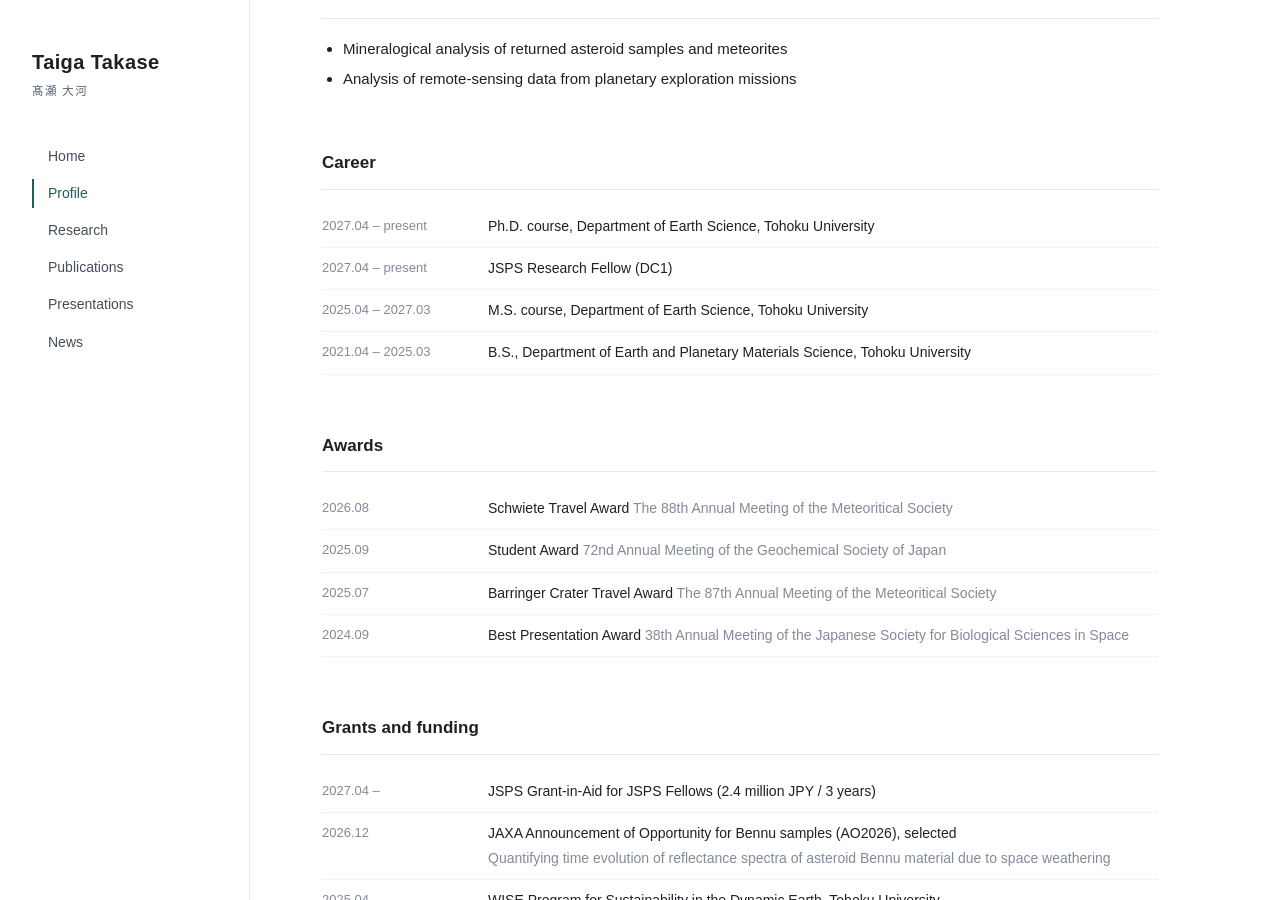
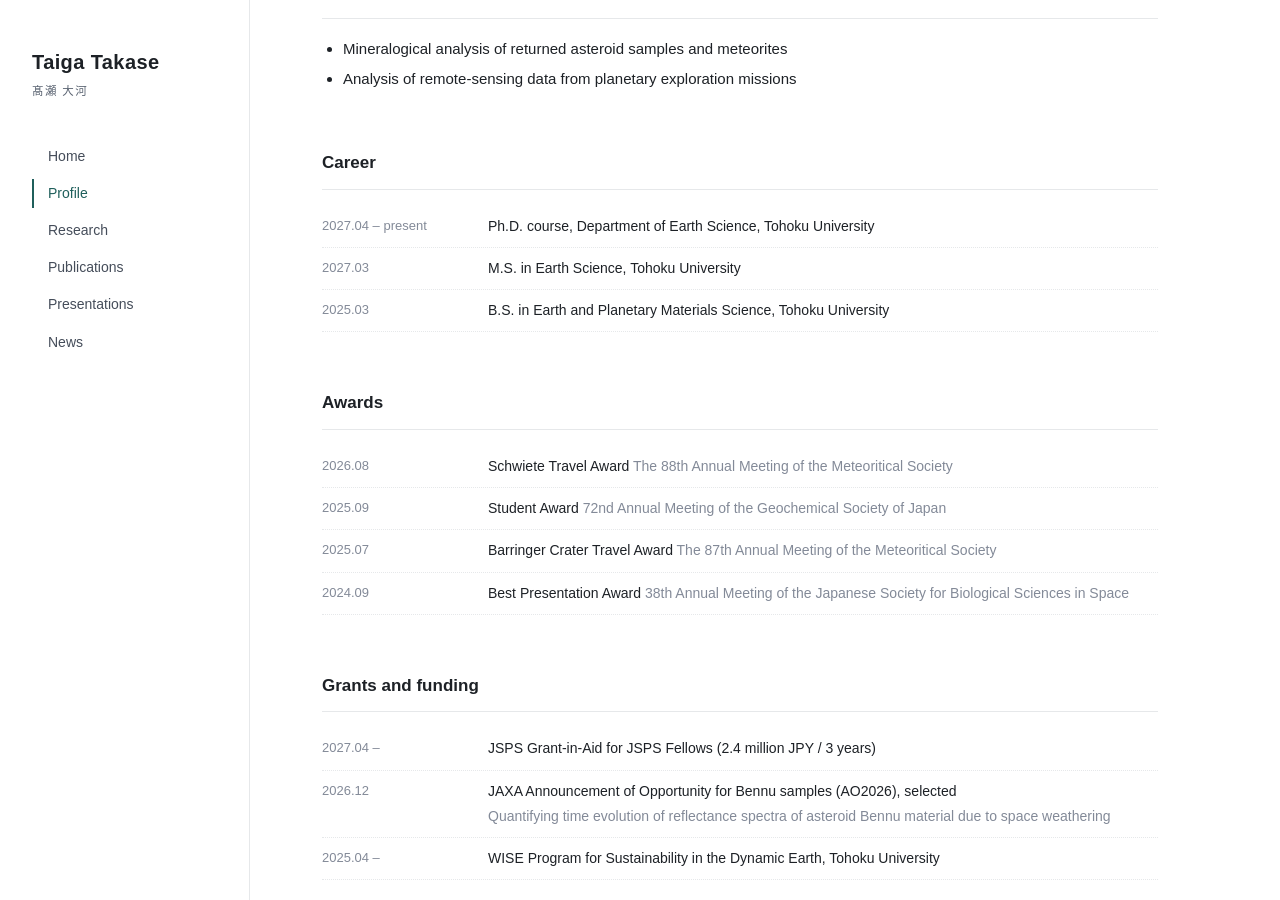
Before and after one commit to takasetaigat1/takasetaigat1.github.io, a Jekyll site: the page built from en/profile.html, in a window 1280 px wide and 900 px high, scrolled down 394 px. Built offline with Jekyll 4.4.1, drawn with Linux system fonts in a browser that asks for light colours; some web fonts are replaced.

Commit message:
EN: career as degrees + years; no DC1 outside grants
Co-Authored-By: Claude Fable 5.1 <noreply@anthropic.com>
Claude-Session: https://claude.ai/code/session_01WJ69PvNMxXwpNZfvYmXkxj

```diff
--- a/_config.yml
+++ b/_config.yml
@@ -14,7 +14,7 @@ author:
   affiliation_ja: 東北大学 理学研究科 地学専攻
   affiliation_en: Department of Earth Science, Graduate School of Science, Tohoku University
   position_ja: 博士課程 / 日本学術振興会 特別研究員（DC1）
-  position_en: Ph.D. student / JSPS Research Fellow (DC1)
+  position_en: Ph.D. student
   lab_ja: 初期太陽系進化学研究室
   lab_en: Laboratory for Early Solar System Evolution
   email: takase.taiga.t1@dc.tohoku.ac.jp
--- a/_data/profile.yml
+++ b/_data/profile.yml
@@ -9,21 +9,23 @@ interests_en:
   - Mineralogical analysis of returned asteroid samples and meteorites
   - Analysis of remote-sensing data from planetary exploration missions
 
+# hide_en: true を付けた項目は英語ページに出ません。英語側は在学中以外「学位と取得年」だけ書く
 career:
   - period: 2027.04 – 現在
     period_en: 2027.04 – present
     text: 東北大学 理学研究科 地学専攻 博士課程
     text_en: Ph.D. course, Department of Earth Science, Tohoku University
   - period: 2027.04 – 現在
-    period_en: 2027.04 – present
     text: 日本学術振興会 特別研究員（DC1）
-    text_en: JSPS Research Fellow (DC1)
+    hide_en: true
   - period: 2025.04 – 2027.03
+    period_en: "2027.03"
     text: 東北大学 理学研究科 地学専攻 修士課程
-    text_en: M.S. course, Department of Earth Science, Tohoku University
+    text_en: M.S. in Earth Science, Tohoku University
   - period: 2021.04 – 2025.03
+    period_en: "2025.03"
     text: 東北大学 理学部 地球惑星物質科学科
-    text_en: B.S., Department of Earth and Planetary Materials Science, Tohoku University
+    text_en: B.S. in Earth and Planetary Materials Science, Tohoku University
 
 awards:
   - period: 2026.08
--- a/en/profile.html
+++ b/en/profile.html
@@ -19,7 +19,7 @@ permalink: /en/profile/
 <div class="content"><ul>{% for i in p.interests_en %}<li>{{ i }}</li>{% endfor %}</ul></div>
 
 <h2>Career</h2>
-<ul class="timeline">{% for e in p.career %}<li><span class="dt">{{ e.period_en | default: e.period }}</span><span>{{ e.text_en | default: e.text }}</span></li>{% endfor %}</ul>
+<ul class="timeline">{% for e in p.career %}{% unless e.hide_en %}<li><span class="dt">{{ e.period_en | default: e.period }}</span><span>{{ e.text_en | default: e.text }}</span></li>{% endunless %}{% endfor %}</ul>
 
 {% if p.awards.size > 0 %}
 <h2>Awards</h2>
```
